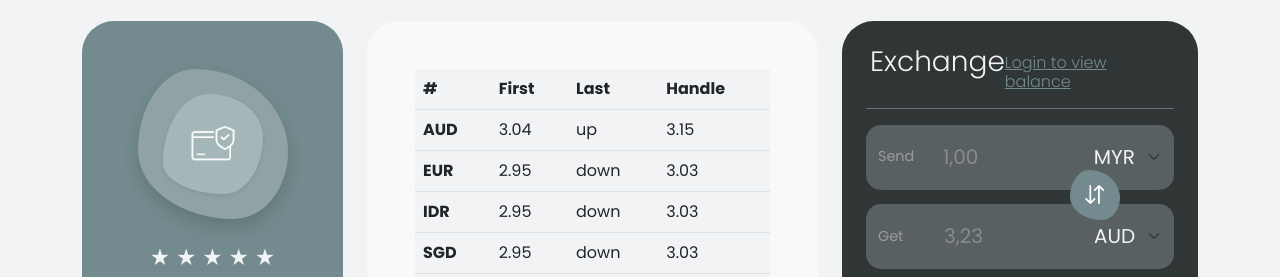
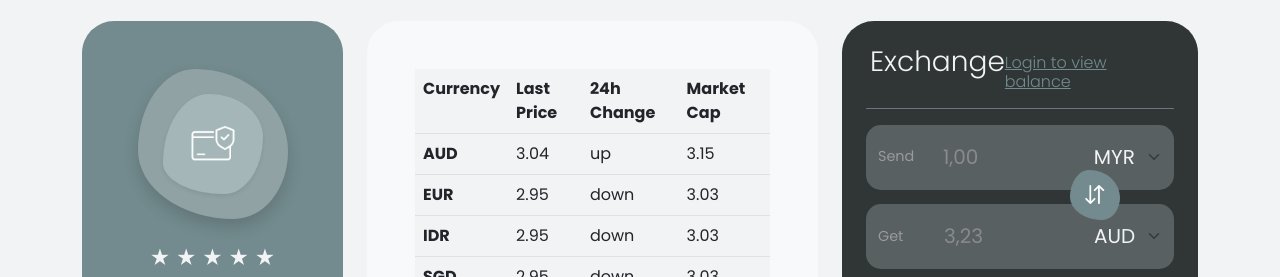
Before and after one commit to stephjohnsons/ionic, a website: page index.html in a window 1280 px wide. Shown: the part 462-739 px from the top of the page. Drawn offline with nearby package versions, Linux system fonts and the light colour scheme; files whose address does not match are found by name.

Commit message:
added table. formatting to be done.

```diff
--- a/index.html
+++ b/index.html
@@ -179,17 +179,17 @@
         <!-- 2nd row 2nd card: Table -->
         <div class="col-md-5">
           <div class="h-100 p-5 bg-body-tertiary rounded-5">
-            <table class="table table-hover w-100">
+            <table class="table table-hover">
               <caption class="text-secondary fst-italic fs-7">
                 Updated 20:32, 12 Jul 2055.
               </caption>
               <!-- thead is removed as it will
                 cause all th to concat in the first cell -->
               <tr>
-                <th scope="col">#</th>
-                <th scope="col">First</th>
-                <th scope="col">Last</th>
-                <th scope="col">Handle</th>
+                <th scope="col">Currency</th>
+                <th scope="col">Last Price</th>
+                <th scope="col">24h Change</th>
+                <th scope="col">Market Cap</th>
               </tr>
               <tbody>
                   <tr>
--- a/scss/custom.scss
+++ b/scss/custom.scss
@@ -5,6 +5,8 @@ $grey: #a2a3a5;
 $foreground: #010204;
 $highlight: #738b8e;
 
+$table-cell-padding-y: 1rem !important;
+
 body {
    background-color: $background;
 }
--- a/styles/styles.css
+++ b/styles/styles.css
@@ -66,8 +66,8 @@
 }
 
 /* Table */
-.table {
-  background-color: #fff;
+table .table {
+  background-color: #fff !important;
 }
 
 .table > thead {
```
Also changed, not shown: scss/custom.css.
